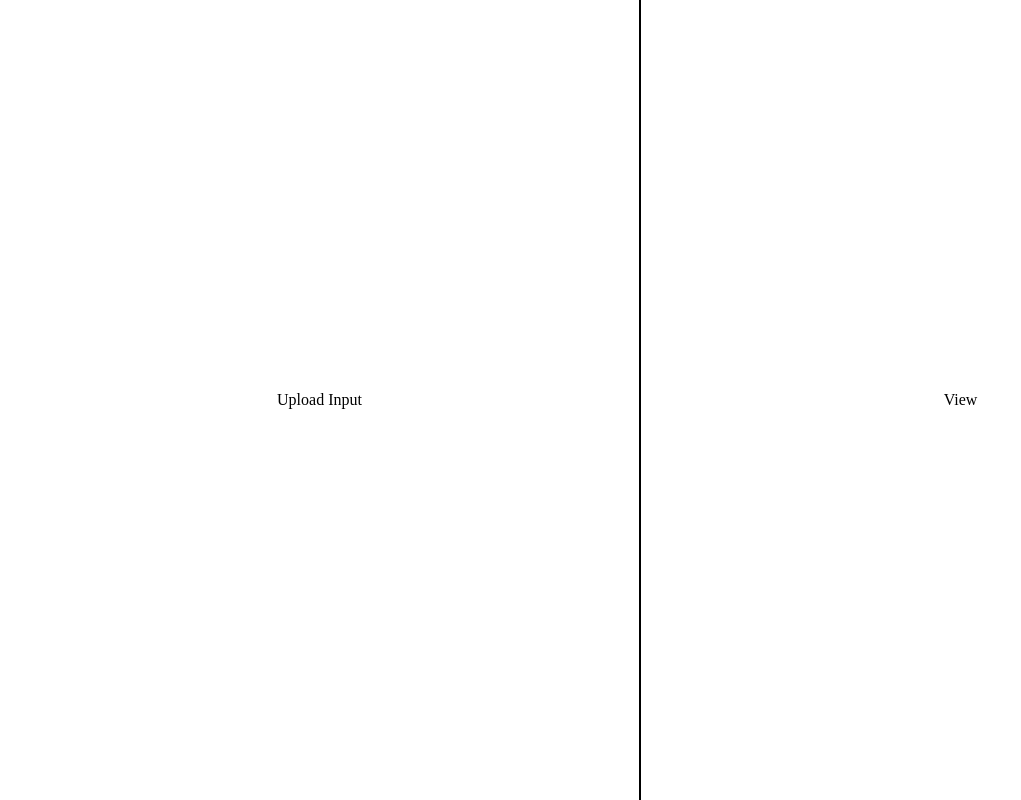
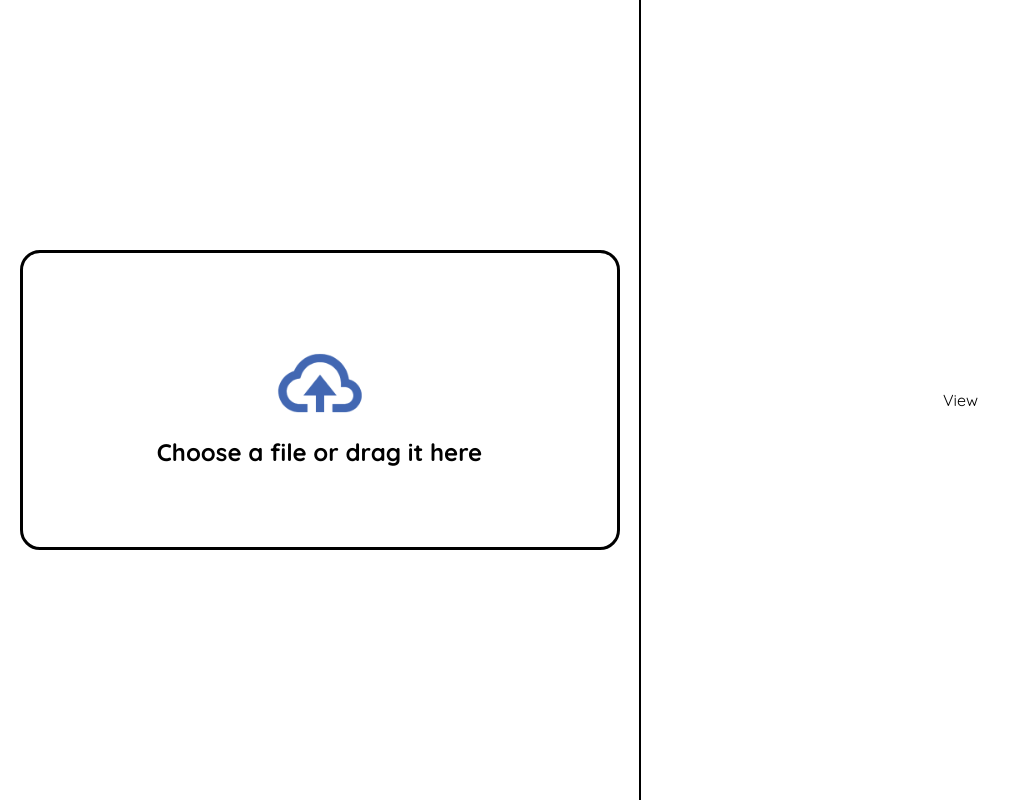
Before and after one commit to ardacoskun/fileupload, a React (Create React App) app in the folder client/: page / in a window 1280 px wide. Shown: the whole page, without its empty margins (0-1021 px from the left). Built offline with nearby package versions, Linux system fonts and the light colour scheme.

Commit message:
file upload input added

```diff
--- a/client/public/index.html
+++ b/client/public/index.html
@@ -15,6 +15,19 @@
       user's mobile device or desktop. See https://developers.google.com/web/fundamentals/web-app-manifest/
     -->
     <link rel="manifest" href="%PUBLIC_URL%/manifest.json" />
+    <link rel="preconnect" href="https://fonts.googleapis.com" />
+    <link rel="preconnect" href="https://fonts.gstatic.com" crossorigin />
+    <link
+      href="https://fonts.googleapis.com/css2?family=Quicksand:wght@300;400;500;700&display=swap"
+      rel="stylesheet"
+    />
+
+    <style>
+      * {
+        font-family: "Quicksand", sans-serif;
+        margin: 0;
+      }
+    </style>
     <!--
       Notice the use of %PUBLIC_URL% in the tags above.
       It will be replaced with the URL of the `public` folder during the build.
--- a/client/src/components/UploadInput.jsx
+++ b/client/src/components/UploadInput.jsx
@@ -1,7 +1,53 @@
 import React from "react";
+import styled from "styled-components";
+import cloudImage from "../assets/cloud.png";
 
 const UploadInput = () => {
-  return <div>Upload Input</div>;
+  return (
+    <UploadInputWrapper>
+      <UploadInputContainer>
+        <UploadInputImage src={cloudImage} alt="upload" />
+        <h2>Choose a file or drag it here</h2>
+      </UploadInputContainer>
+      <input type="file" value="" />
+    </UploadInputWrapper>
+  );
 };
 
+const UploadInputWrapper = styled.div`
+  position: relative;
+  width: 600px;
+  height: 300px;
+  border: 2px dashed var(--border-color);
+  border-radius: 20px;
+  display: flex;
+  align-items: center;
+  justify-content: center;
+  border: 3px solid black;
+
+  &:hover {
+    opacity: 0.6;
+  }
+
+  input {
+    opacity: 0;
+    position: absolute;
+    top: 0;
+    left: 0;
+    width: 100%;
+    height: 100%;
+    cursor: pointer;
+  }
+`;
+
+const UploadInputContainer = styled.div`
+  text-align: center;
+  font-weight: 600;
+  padding: 10px;
+`;
+
+const UploadInputImage = styled.img`
+  width: 100px;
+`;
+
 export default UploadInput;
```
Also changed, not shown: client/src/assets/cloud.png (added).
